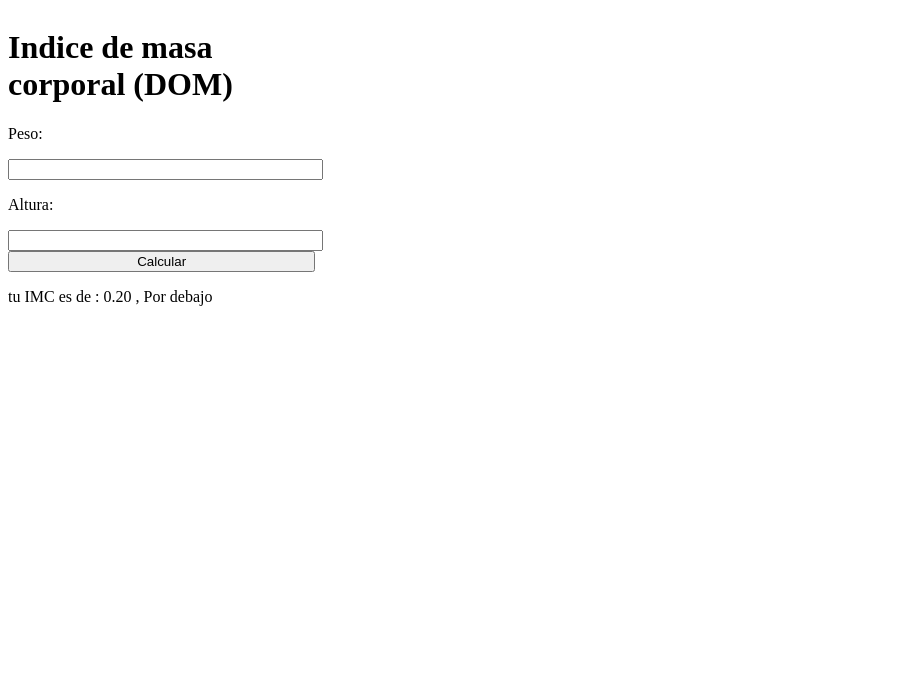
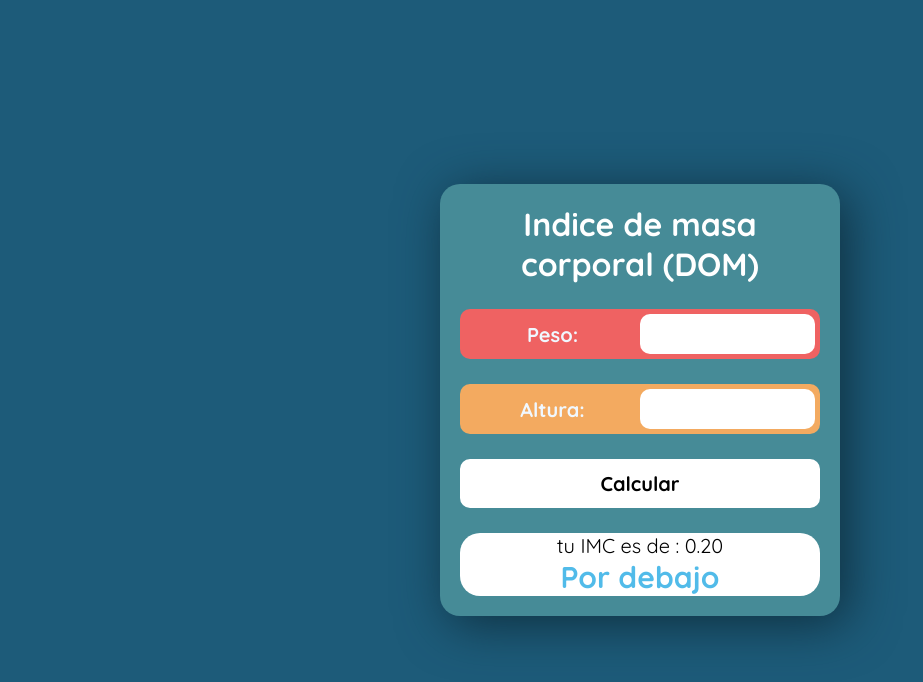
Before and after one commit to AlejoFangamer/desarrollo-web, a plain HTML site: page 04-frontend/DOM/Ejercicio 5/index.html in a window 1280 px wide. Both pictures are taken after typing "5", "5" into the empty fields and a click on the button "Calcular". Shown: the whole page, without its empty margins (0-923 px from the left). Drawn offline with Linux system fonts and the light colour scheme.

Commit message:
"Adelanto en la actividad de DOM de IMC"

```diff
--- a/04-frontend/DOM/Ejercicio 5/index.html
+++ b/04-frontend/DOM/Ejercicio 5/index.html
@@ -4,17 +4,31 @@
     <meta charset="UTF-8" />
     <meta name="viewport" content="width=device-width, initial-scale=1.0" />
     <title>Indice de masa corporal (DOM)</title>
-    <link rel="stylesheet" href="style.css">
+    <link rel="stylesheet" href="style.css" />
+    <link rel="preconnect" href="https://fonts.googleapis.com" />
+    <link rel="preconnect" href="https://fonts.gstatic.com" crossorigin />
+    <link
+      href="https://fonts.googleapis.com/css2?family=Quicksand:wght@400;500;700&display=swap"
+      rel="stylesheet"
+    />
   </head>
   <body>
+    <main>
       <div id="calculadora">
         <h1>Indice de masa corporal (DOM)</h1>
+        <div class="part peso">
           <p>Peso:</p>
-      <input type="number" id="int_peso" step="0.1"/>
+          <input type="number" id="int_peso" step="0.1" required />
+        </div>
+        <div class="part altura">
           <p>Altura:</p>
-      <input type="number" id="int_altura" step="0.1"/>
+          <input type="number" id="int_altura" step="0.1" required/>
+        </div>
         <button id="btn">Calcular</button>
+
+        <div id="resultados" class="oculto"></div>
       </div>
       <script src="script.js"></script>
+    </main>
   </body>
 </html>
--- a/04-frontend/DOM/Ejercicio 5/script.js
+++ b/04-frontend/DOM/Ejercicio 5/script.js
@@ -1,6 +1,6 @@
-let imc, estado;
+let imc, estado , color;
 
-const calculadora = document.querySelector("#calculadora");
+const espacio = document.querySelector("#resultados");
 
 const pesoInput = document.querySelector("#int_peso");
 const alturaInput = document.querySelector("#int_altura");
@@ -8,13 +8,15 @@ const alturaInput = document.querySelector("#int_altura");
 const botonInput = document.querySelector("#btn");
 
 const resultado = document.createElement("p");
-calculadora.appendChild(resultado);
+const resultado_estado = document.createElement("h2");
+espacio.append(resultado, resultado_estado);
 
 function rango(rango1, rango2) {
   return imc >= rango1 && imc <= rango2;
 }
 
 botonInput.addEventListener("click", () => {
+  const resultado_accion = document.getElementById("resultados");
   let peso = pesoInput.value;
   let altura = alturaInput.value;
   imc = peso / altura ** 2;
@@ -25,21 +27,30 @@ botonInput.addEventListener("click", () => {
 
   if (imc < 18.5) {
     estado = "Por debajo";
+    color = "51BBE9";
   } else if (rango(18.5, 24.9)) {
     estado = "Peso normal";
+    color = "51E984";
   } else if (rango(25, 29.9)) {
     estado = "Sobrepeso";
+    color = "B0E951";
   } else if (rango(30, 34.9)) {
     estado = "Obesidad 1";
+    color = "E9DC51";
   } else if (rango(35, 39.9)) {
     estado = "Obesidad 2";
+    color = "E99E51";
   } else if (imc >= 40) {
     estado = "Obesidad 3";
+    color = "DC4545";
   } else {
     estado = "tas bien supongo ";
   }
 
-  resultado.textContent = `tu IMC es de : ${imc.toFixed(2)} , ${estado}`;
+  resultado.textContent = `tu IMC es de : ${imc.toFixed(2)}`;
+  resultado_estado.textContent = `${estado}`;
+  resultado_estado.style.color = `#${color}`;
+  resultado_accion.classList.toggle("oculto",resultado.textContent.length < 0);
   pesoInput.value = "";
   alturaInput.value = "";
 });
--- a/04-frontend/DOM/Ejercicio 5/style.css
+++ b/04-frontend/DOM/Ejercicio 5/style.css
@@ -1,10 +1,103 @@
 * {
-  width: 70%;
-  align-content: center;
+  margin: 0;
+  box-sizing: border-box;
+  font-family: "Quicksand", sans-serif;
 }
 
-body {
+html {
+
+  background-color: #1D5B79;
+}
+
+main {
+  display: flex;
+  align-items: center;
+  justify-content: center;
+  width: 100vw;
+  height: 100vh;
+}
+
+#calculadora {
   display: flex;
   flex-direction: column;
+  width: 400px;
 
+  padding: 20px;
+  text-align: center;
+
+  border-radius: 20px;
+  background-color: #468B97;
+
+  box-shadow: 8px 8px 50px #0f3040;
 }
+
+h1 {
+  margin-bottom: 25px;
+  color: white;
+}
+
+.part {
+  display: flex;
+  flex-direction: row;
+  align-items: center;
+  justify-content: space-evenly;
+  font-size: 20px;
+  margin-bottom: 25px;
+  padding: 5px;
+  border-radius: 10px;
+  color: aliceblue;
+  font-weight: 600;
+}
+
+.peso{
+  background-color: #EF6262;
+}
+
+.altura{
+  background-color: #F3AA60;
+}
+
+.part input {
+  width: 50%;
+  height: 40px;
+  border-radius: 10px;
+  border-style: none;
+  font-size: 20px;
+  font-weight: 600;
+  text-align: center;
+}
+
+.part p {
+  width: 50%;
+}
+
+#btn {
+  padding: 10px;
+
+  border: 2px solid white;
+  border-radius: 10px;
+
+  font-size: 20px;
+  font-weight: 600;
+  background-color: white;
+
+  transition: all 0.5s cubic-bezier(0.075, 0.82, 0.165, 1);
+}
+
+#btn:hover{
+  cursor: pointer;
+  color: white;
+  font-size: 25px;
+  background-color: rgba(255, 255, 255, 0);
+}
+
+#resultados {
+  background-color: white;
+  margin-top: 25px;
+  font-size: 20px;
+  border-radius: 20px;
+}
+
+.oculto {
+  display: none;
+}
```
Lines whose indentation alone changed are shown as unchanged.
